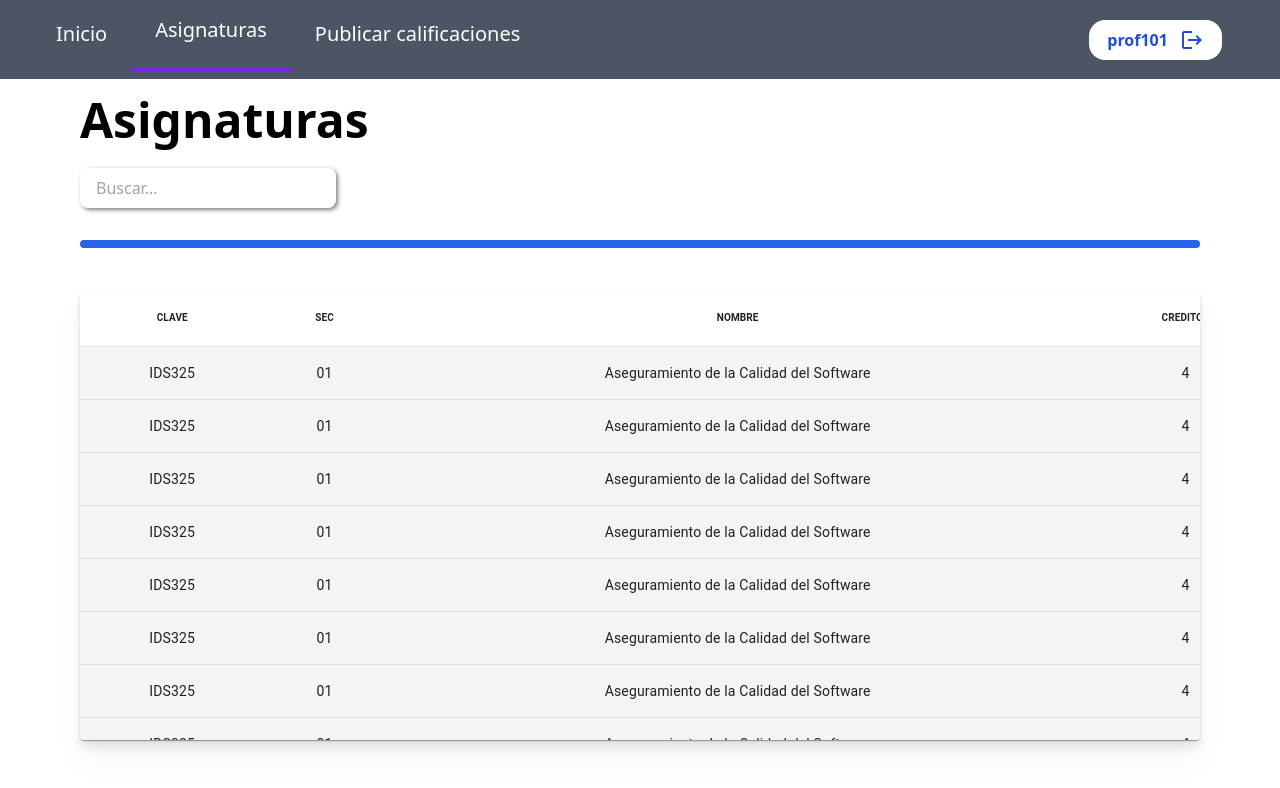
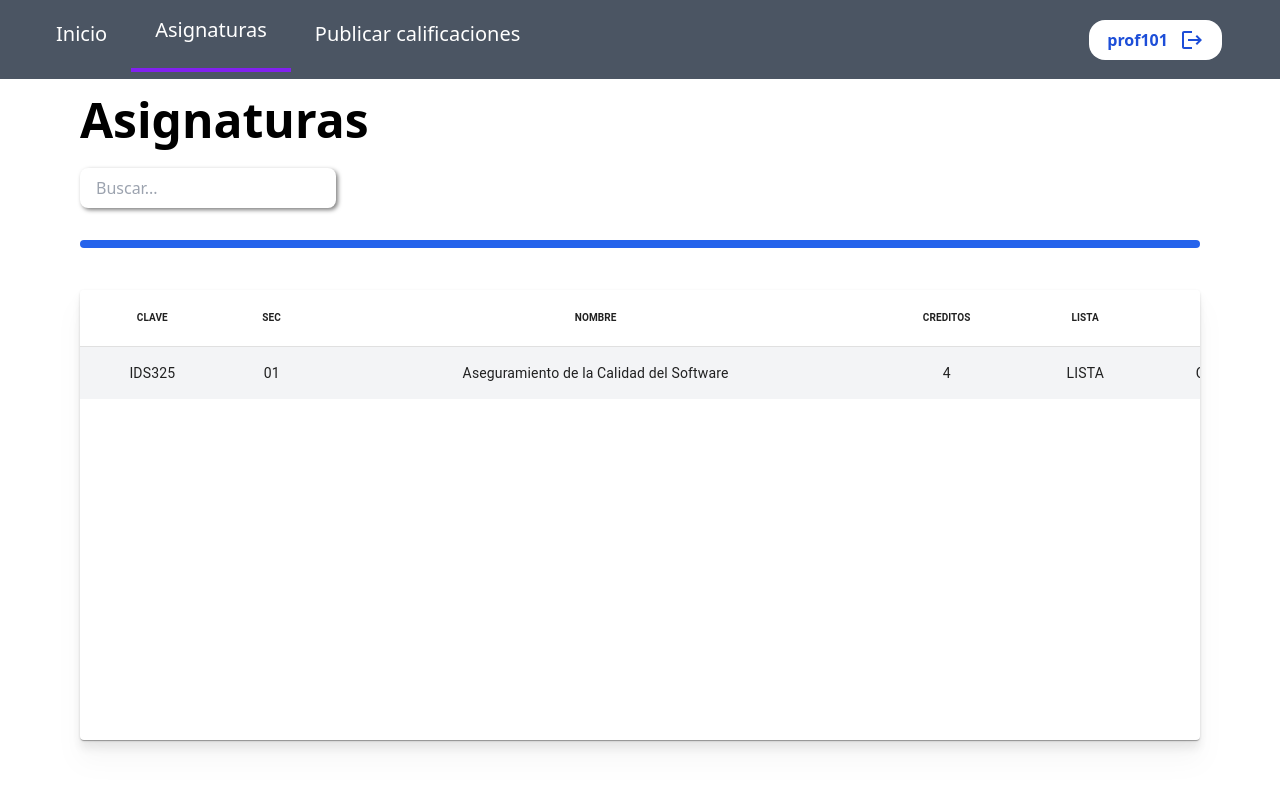
Before and after one commit to johan3118/cic-config, a Next.js app: page /profesor/asignaturas in a window 1280 px wide. Shown: the top 788 px of the page. Built offline with nearby package versions, Linux system fonts and the light colour scheme.

Commit message:
Cambios a Profesor

```diff
--- a/app/components/TablaAula.jsx
+++ b/app/components/TablaAula.jsx
@@ -7,9 +7,9 @@ import TableContainer from '@mui/material/TableContainer';
 import TableHead from '@mui/material/TableHead';
 import TableRow from '@mui/material/TableRow';
 import Paper from '@mui/material/Paper';
+import Link from 'next/link';
 
-
-const TablaAula = ({ headers, data }) => {
+const TablaAula = ({ headers, data,}) => {
   return (
     <TableContainer component={Paper} sx={{ width: 1200, fontFamily: 'Poppins', height: 450, overflowX: 'hidden', zIndex: 10}} className='drop-shadow-xl rounded-3xl'>
       <Table sx={{ width: 1200, height: 100 }} aria-label="simple table">
@@ -27,7 +27,7 @@ const TablaAula = ({ headers, data }) => {
             <TableRow key={rowIndex} sx={{ '&:last-child td, &:last-child th': { border: 0 }, height: 50}} className='bg-gray-100 '>
               {Object.values(row).map((value, columnIndex) => (
                 <TableCell align="center" key={columnIndex}>
-                  {value}
+                  {value === 'LISTA' ? (<Link href="/profesor/listaEstudiantes">{value}</Link>) : value === 'CALIF' ? (<Link href="/profesor/listaEstudiantes">{value}</Link>) : (value)}
                 </TableCell>
               ))}
             </TableRow>
--- a/app/profesor/asignaturas/page.js
+++ b/app/profesor/asignaturas/page.js
@@ -4,18 +4,10 @@ import TablaAula from "@/app/components/TablaAula";
 
 export default function Home() {
 
-  const headers = ['CLAVE', 'SEC','NOMBRE', 'CREDITOS'];
+  const headers = ['CLAVE', 'SEC','NOMBRE', 'CREDITOS', 'LISTA', 'CALIF'];
 
   const data = [
-    { ID: 'IDS325', SEC: '01', NOMBRE: 'Aseguramiento de la Calidad del Software', CREDITOS: '4'},
-    { ID: 'IDS325', SEC: '01', NOMBRE: 'Aseguramiento de la Calidad del Software', CREDITOS: '4'},
-    { ID: 'IDS325', SEC: '01', NOMBRE: 'Aseguramiento de la Calidad del Software', CREDITOS: '4'},
-    { ID: 'IDS325', SEC: '01', NOMBRE: 'Aseguramiento de la Calidad del Software', CREDITOS: '4'},
-    { ID: 'IDS325', SEC: '01', NOMBRE: 'Aseguramiento de la Calidad del Software', CREDITOS: '4'},
-    { ID: 'IDS325', SEC: '01', NOMBRE: 'Aseguramiento de la Calidad del Software', CREDITOS: '4'},
-    { ID: 'IDS325', SEC: '01', NOMBRE: 'Aseguramiento de la Calidad del Software', CREDITOS: '4'},
-    { ID: 'IDS325', SEC: '01', NOMBRE: 'Aseguramiento de la Calidad del Software', CREDITOS: '4'},
-    { ID: 'IDS325', SEC: '01', NOMBRE: 'Aseguramiento de la Calidad del Software', CREDITOS: '4'},
+    { ID: 'IDS325', SEC: '01', NOMBRE: 'Aseguramiento de la Calidad del Software', CREDITOS: '4', LISTA: 'LISTA', CALIF: 'CALIF'},
   ];
 
     return (
--- /dev/null
+++ b/app/profesor/listaEstudiantes/page.js
@@ -0,0 +1,11 @@
+import Link from "next/link"
+
+export default function Home() {
+  return (
+    <main className=" text-3xl">
+      <button className="w-screen h-screen flex justify-center items-center">
+        <Link href="/">Pagina en progreso</Link>
+      </button>
+    </main>
+  )
+}
```
